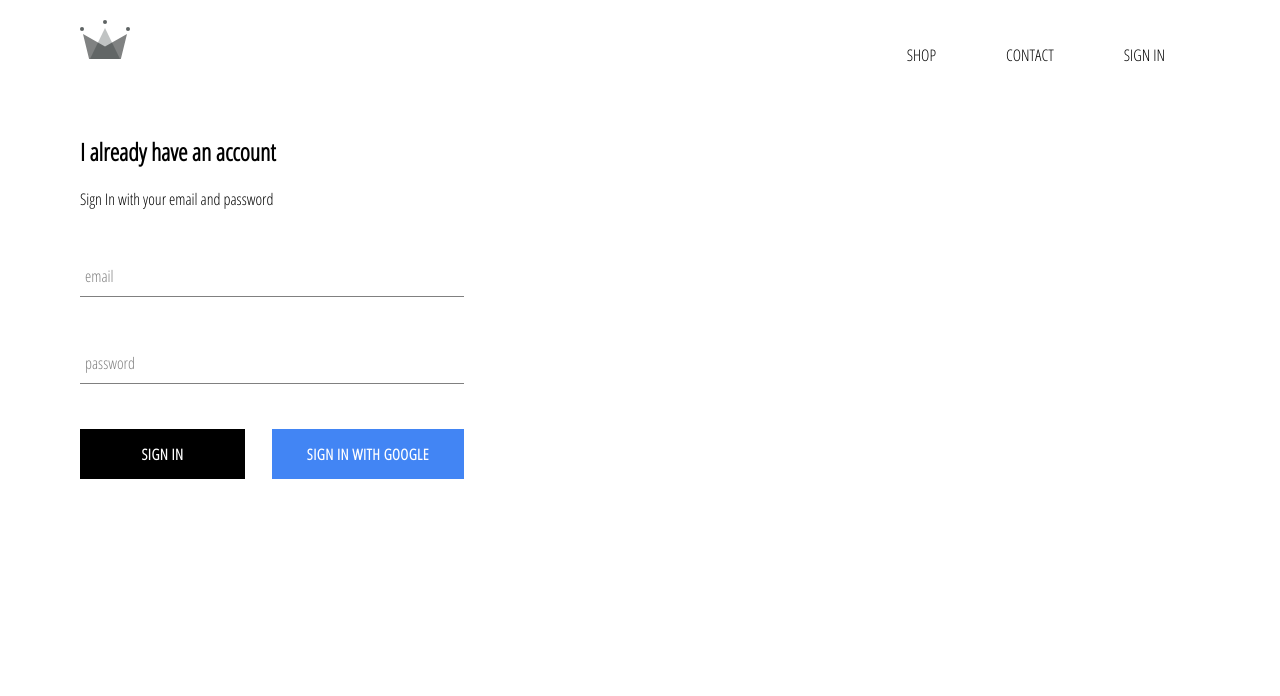
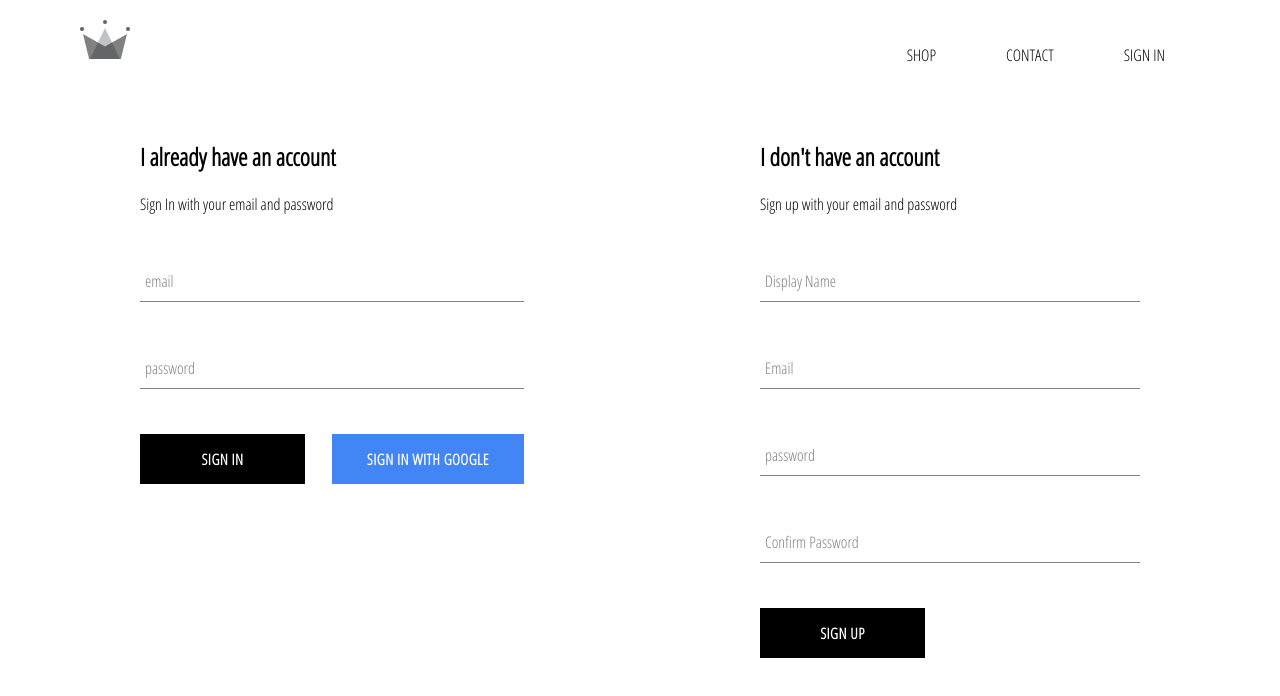
Before and after one commit to prasoonjha/apex-apparel, a React (Create React App) app: page /signin in a window 1280 px wide. Shown: the top 696 px of the page. Built offline with nearby package versions, Linux system fonts and the light colour scheme; no server answers.

Commit message:
implemented firebase login

```diff
--- a/src/App.js
+++ b/src/App.js
@@ -7,7 +7,7 @@
 import "./App.css";
 import { Route, Switch } from "react-router-dom";
 
-import { auth } from "./firebase/firebase.utils";
+import { auth, createUserProfileDocument } from "./firebase/firebase.utils";
 
 class App extends React.Component {
   constructor() {
@@ -20,8 +20,20 @@
   unsubscribeFromAuth = null;
 
   componentDidMount() {
-    this.unsubscribeFromAuth = auth.onAuthStateChanged((user) => {
-      this.setState({ currentUser: user });
+    this.unsubscribeFromAuth = auth.onAuthStateChanged(async (userAuth) => {
+      if (userAuth) {
+        const userRef = await createUserProfileDocument(userAuth);
+        userRef.onSnapshot((snapshot) =>
+          this.setState({
+            currentUser: {
+              id: snapshot.id,
+              ...snapshot.data(),
+            },
+          })
+        );
+      } else {
+        this.setState({ currentUser: null });
+      }
     });
   }
   componentWillUnmount() {
--- /dev/null
+++ b/src/components/sign-up/sign-up.component.jsx
@@ -0,0 +1,101 @@
+import React from "react";
+
+import FormInput from "../form-input/form-input.component";
+import CustomButton from "../custom-button/custom-button.component";
+
+import { auth, createUserProfileDocument } from "../../firebase/firebase.utils";
+
+import "./sign-up.styles.scss";
+
+class SignUp extends React.Component {
+  constructor(props) {
+    super(props);
+    this.state = {
+      displayName: "",
+      email: "",
+      password: "",
+      confirmPassword: "",
+    };
+  }
+
+  handleChange = (event) => {
+    const { value, name } = event.target;
+    this.setState({ [name]: value });
+  };
+
+  handleSubmit = async (event) => {
+    event.preventDefault();
+    const { displayName, email, password, confirmPassword } = this.state;
+
+    if (password !== confirmPassword) {
+      alert("passwords do not match!");
+      return;
+    }
+    try {
+      const { user } = await auth.createUserWithEmailAndPassword(
+        email,
+        password
+      );
+      await createUserProfileDocument(user, { displayName });
+
+      this.setState({
+        displayName: "",
+        email: "",
+        password: "",
+        confirmPassword: "",
+      });
+    } catch (err) {
+      console.log(err);
+    }
+  };
+
+  render() {
+    return (
+      <div className="sign-up">
+        <h2 classname="title">I don't have an account</h2>
+        <span>Sign up with your email and password</span>
+        <form className="sign-up-form" onSubmit={this.handleSubmit}>
+          <FormInput
+            type="text"
+            name="displayName"
+            label="Display Name"
+            handleChange={this.handleChange}
+            value={this.state.displayName}
+            required
+          />
+
+          <FormInput
+            type="email"
+            name="email"
+            label="Email"
+            handleChange={this.handleChange}
+            value={this.state.email}
+            required
+          />
+
+          <FormInput
+            type="password"
+            name="password"
+            label="password"
+            handleChange={this.handleChange}
+            value={this.state.password}
+            required
+          />
+
+          <FormInput
+            type="password"
+            name="confirmPassword"
+            label="Confirm Password"
+            handleChange={this.handleChange}
+            value={this.state.confirmPassword}
+            required
+          />
+
+          <CustomButton type="submit">Sign Up</CustomButton>
+        </form>
+      </div>
+    );
+  }
+}
+
+export default SignUp;
--- /dev/null
+++ b/src/components/sign-up/sign-up.styles.scss
@@ -0,0 +1,9 @@
+.sign-up {
+  display: flex;
+  flex-direction: column;
+  width: 380px;
+
+  .title {
+    margin: 10px 0;
+  }
+}
--- a/src/firebase/firebase.utils.js
+++ b/src/firebase/firebase.utils.js
@@ -13,6 +13,27 @@
   measurementId: "G-C3YXR4T9J4",
 };
 
+export const createUserProfileDocument = async (userAuth, additionalData) => {
+  if (!userAuth) return;
+  const userRef = firestore.doc(`users/${userAuth.uid}`);
+  const snapshot = await userRef.get();
+  if (!snapshot.exists) {
+    const { displayName, email } = userAuth;
+    const createdAt = new Date();
+    try {
+      await userRef.set({
+        displayName,
+        email,
+        createdAt,
+        ...additionalData,
+      });
+    } catch (err) {
+      console.log("error creating user", err.message);
+    }
+  }
+  return userRef;
+};
+
 firebase.initializeApp(config);
 
 export const auth = firebase.auth();
--- a/src/pages/signin-and-signup/signin-and-signup.component.jsx
+++ b/src/pages/signin-and-signup/signin-and-signup.component.jsx
@@ -1,13 +1,15 @@
 import React from "react";
 
 import SignIn from "../../components/sign-in/sign-in.component";
+import SignUp from "../../components/sign-up/sign-up.component";
 
 import "./signin-and-signup.styles.scss";
 
 const SignInAndSignUp = () => {
   return (
-    <div className="sign-in">
+    <div className="sign-in-and-sign-up">
       <SignIn />
+      <SignUp />
     </div>
   );
 };
--- a/src/pages/signin-and-signup/signin-and-signup.styles.scss
+++ b/src/pages/signin-and-signup/signin-and-signup.styles.scss
@@ -0,0 +1,6 @@
+.sign-in-and-sign-up {
+  width: 1000px;
+  display: flex;
+  justify-content: space-between;
+  margin: 30px auto;
+}
```
